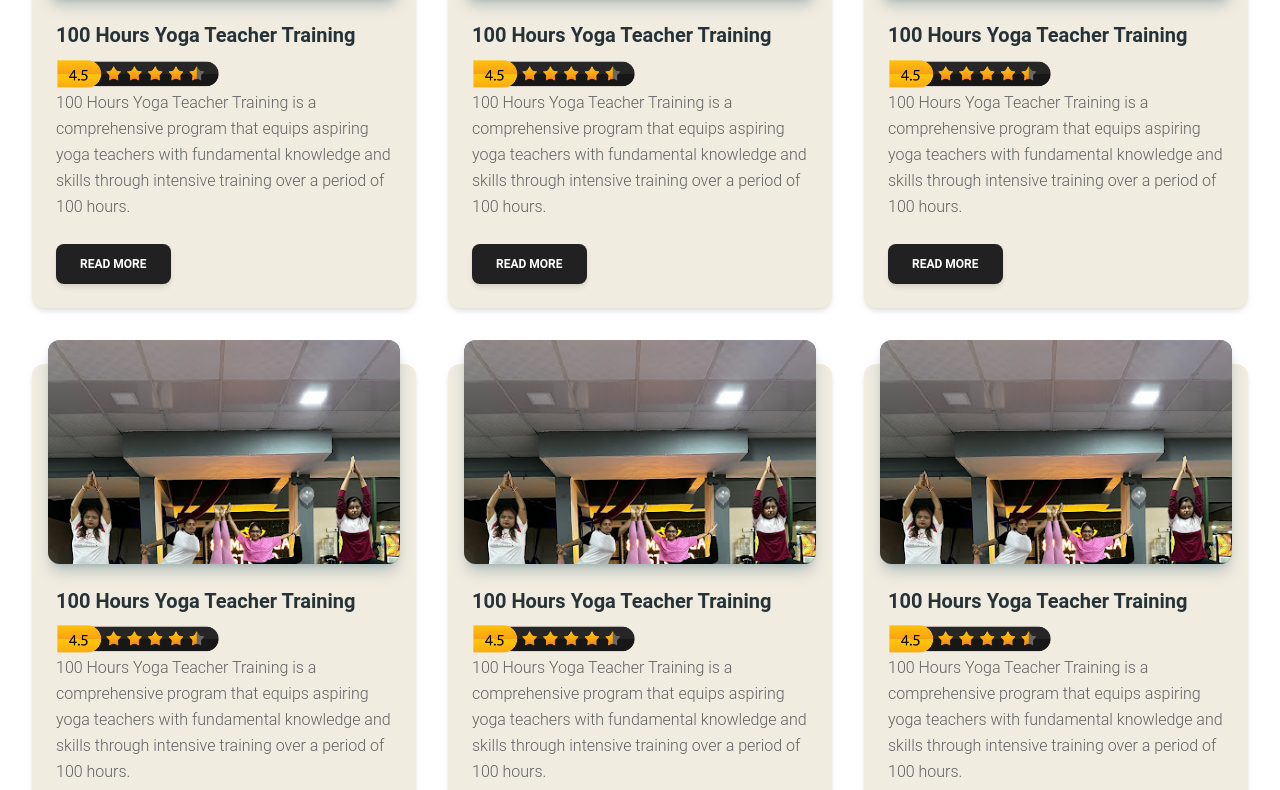
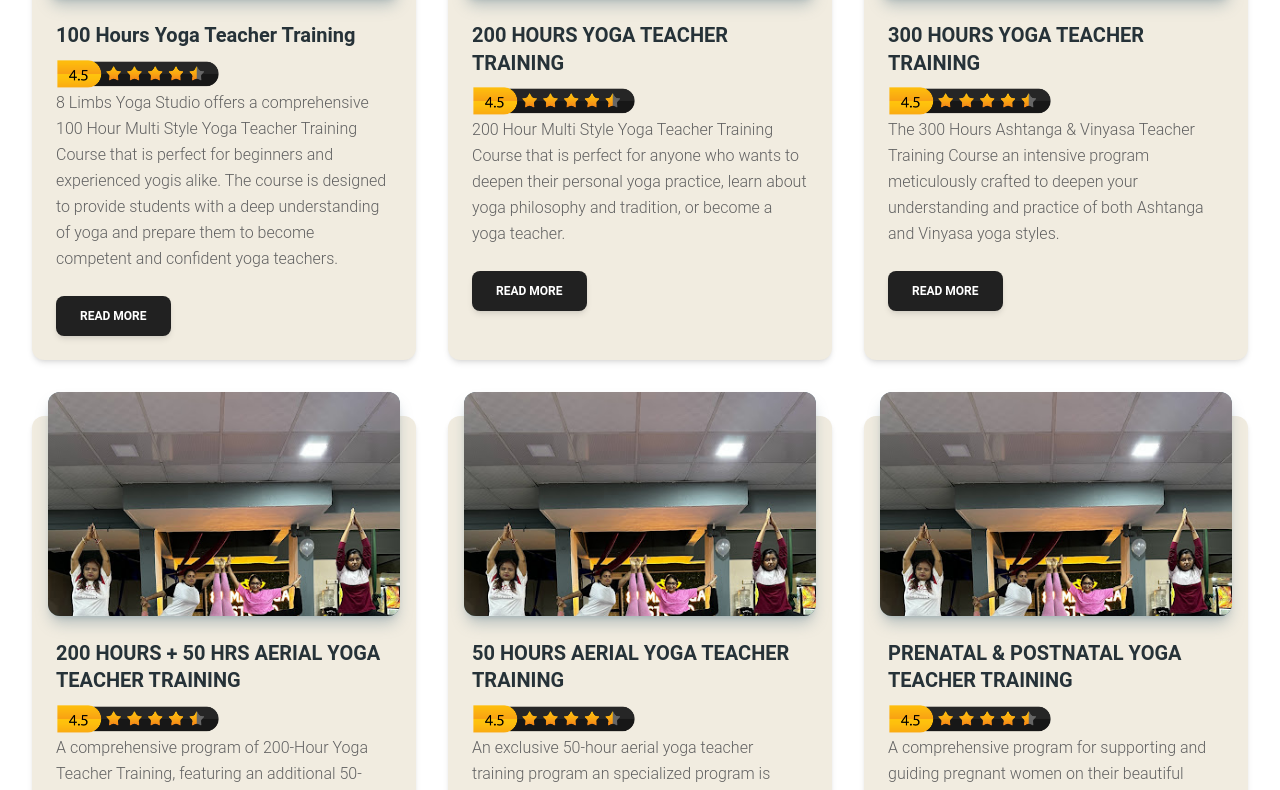
Before and after one commit to vins4407/8limbsyoga, a React (Vite) app: page / in a window 1280 px wide. Shown: the part 1370-2160 px from the top of the page. Built offline with nearby package versions, Linux system fonts and the light colour scheme.

Commit message:
updated links

```diff
--- a/src/Components/Homepage/CardsSection/CardsSection.jsx
+++ b/src/Components/Homepage/CardsSection/CardsSection.jsx
@@ -1,18 +1,88 @@
 import React from 'react'
-import { CardDefault } from './card'
+import stars from "../../../assets/4star.png"
+
 import cardimg from "../../../assets/yoga4.jpg"
-
+import {
+    Card,
+    CardHeader,
+    CardBody,
+    CardFooter,
+    Typography,
+    Button,
+  } from "@material-tailwind/react";
 
 
 const cardData = [
     {
-      title: '100 Hours Yoga Teacher Training',
-      description: 'A comprehensive program for aspiring yoga teachers...',
-      image: 'image1.jpg', // Replace with your image URL
-      link: '/100-hour-yoga-teacher-training',
+        title: '100 Hours Yoga Teacher Training',
+        description: '8 Limbs Yoga Studio offers a comprehensive 100 Hour Multi Style Yoga Teacher Training Course that is perfect for beginners and experienced yogis alike. The course is designed to provide students with a deep understanding of yoga and prepare them to become competent and confident yoga teachers.',
+        image: cardimg,
+        link: '/100-hour-yoga-teacher-training',
     },
+    {
+        title: '200 HOURS YOGA TEACHER TRAINING',
+        description: '200 Hour Multi Style Yoga Teacher Training Course that is perfect for anyone who wants to deepen their personal yoga practice, learn about yoga philosophy and tradition, or become a yoga teacher.',
+        image: cardimg,
+        link: '/200-hour-yoga-teacher-training',
+    },
+    {
+        title: '300 HOURS YOGA TEACHER TRAINING',
+        description: 'The 300 Hours Ashtanga & Vinyasa Teacher Training Course an intensive program meticulously crafted to deepen your understanding and practice of both Ashtanga and Vinyasa yoga styles.',
+        image: cardimg,
+        link: '/300-hour-yoga-teacher-training',
+    },
+    {
+        title: '200 HOURS + 50 HRS AERIAL YOGA TEACHER TRAINING',
+        description: 'A comprehensive program of 200-Hour Yoga Teacher Training, featuring an additional 50-Hour Aerial Yoga Certification...',
+        image: cardimg,
+        link: '/200+50-hour-yoga+aerial-teacher-training',
+    },
+    {
+        title: '50 HOURS AERIAL YOGA TEACHER TRAINING',
+        description: 'An exclusive 50-hour aerial yoga teacher training program an specialized program is tailored for yoga enthusiasts who aspire to master the art of aerial yoga ',
+        image: cardimg,
+        link: '/50-hour-aerial-yoga-teacher-training',
+    },
+    {
+        title: 'PRENATAL & POSTNATAL YOGA TEACHER TRAINING',
+        description: 'A comprehensive program for supporting and guiding pregnant women on their beautiful journey towards motherhood...',
+        image: cardimg,
+        link: '/prenatal-and-postnatal-yoga-teacher-training',
+    },
+
+
     // Add more card data as needed
-  ];
+];
+
+const CardDefault = ({ title, description, image, link }) => {
+    return (
+        <Card className="mt-6 w-96 bg-[#f1ece0ff]">
+            <CardHeader color="blue-gray" className="relative  h-56">
+                <img
+                    class="  object-bottom	"
+                    src={image}
+                    alt="card-image"
+                />
+            </CardHeader>
+            <CardBody>
+                <Typography variant="h5" color="blue-gray" className="mb-2">
+                    {title}
+                </Typography>
+                <img className=" h-8"
+                    src={stars}
+                    alt="card-image"
+                />
+                <Typography>
+                    {description}
+                </Typography>
+            </CardBody>
+            <CardFooter className="pt-0">
+                <a href={link}><Button >Read More</Button></a>
+            </CardFooter>
+        </Card>
+    );
+};
+
 
 function CardsSection() {
     return (
@@ -40,14 +110,11 @@ function CardsSection() {
 
 
             <div className='flex flex-wrap justify-center 3xl:px-40 gap-8'>
+            {cardData.map((card, index) => (
+                    <CardDefault key={index} {...card} />
+                    ))}
 
-                <CardDefault />
-                <CardDefault />
-                <CardDefault />
-                <CardDefault />
 
-                <CardDefault />
-                <CardDefault />
 
             </div>
         </div>
--- a/src/Components/Homepage/CardsSection/card.jsx
+++ b/src/Components/Homepage/CardsSection/card.jsx
@@ -1,43 +1,78 @@
-import {
-    Card,
-    CardHeader,
-    CardBody,
-    CardFooter,
-    Typography,
-    Button,
-  } from "@material-tailwind/react";
-import cardimg from "../../../assets/yoga4.jpg"
-import stars from "../../../assets/4star.png"
+// import {
+//     Card,
+//     CardHeader,
+//     CardBody,
+//     CardFooter,
+//     Typography,
+//     Button,
+//   } from "@material-tailwind/react";
+// import cardimg from "../../../assets/yoga4.jpg"
+// import stars from "../../../assets/4star.png"
 
 
-  export function CardDefault() {
+// // Card.js
+// import React from 'react';
+
+// const Card = ({ title, description, image }) => {
+//   return (
+//     <Card className="mt-6 w-96 bg-[#f1ece0ff]">
+//     <CardHeader color="blue-gray" className="relative  h-56">
+//       <img
+//       class="  object-bottom	"
+//       src={cardimg}
+//         alt="card-image"
+//       />
+//     </CardHeader>
+//     <CardBody>
+//       <Typography variant="h5" color="blue-gray" className="mb-2">
+//       100 Hours Yoga Teacher Training
+//       </Typography>
+//       <img className=" h-8"
+//       src={stars}
+//         alt="card-image"
+//       />
+//       <Typography>
+//       100 Hours Yoga Teacher Training is a comprehensive program that equips aspiring yoga teachers with fundamental knowledge and skills through intensive training over a period of 100 hours.
+
+//       </Typography>
+//     </CardBody>
+//     <CardFooter  className="pt-0">
+//       <a href="/100-hour-yoga-teacher-training"><Button >Read More</Button></a>
+//     </CardFooter>
+//   </Card>
+//   );
+// };
+
+// export default Card;
+
+//   export function CardDefault() {
 
 
-    return (
-      <Card className="mt-6 w-96 bg-[#f1ece0ff]">
-        <CardHeader color="blue-gray" className="relative  h-56">
-          <img
-          class="  object-bottom	"
-          src={cardimg}
-            alt="card-image"
-          />
-        </CardHeader>
-        <CardBody>
-          <Typography variant="h5" color="blue-gray" className="mb-2">
-          100 Hours Yoga Teacher Training
-          </Typography>
-          <img className=" h-8"
-          src={stars}
-            alt="card-image"
-          />
-          <Typography>
-          100 Hours Yoga Teacher Training is a comprehensive program that equips aspiring yoga teachers with fundamental knowledge and skills through intensive training over a period of 100 hours.
+//     return (
+//       <Card className="mt-6 w-96 bg-[#f1ece0ff]">
+//         <CardHeader color="blue-gray" className="relative  h-56">
+//           <img
+//           class="  object-bottom	"
+//           src={cardimg}
+//             alt="card-image"
+//           />
+//         </CardHeader>
+//         <CardBody>
+//           <Typography variant="h5" color="blue-gray" className="mb-2">
+//           100 Hours Yoga Teacher Training
+//           </Typography>
+//           <img className=" h-8"
+//           src={stars}
+//             alt="card-image"
+//           />
+//           <Typography>
+//           100 Hours Yoga Teacher Training is a comprehensive program that equips aspiring yoga teachers with fundamental knowledge and skills through intensive training over a period of 100 hours.
 
-          </Typography>
-        </CardBody>
-        <CardFooter  className="pt-0">
-          <a href="/100-hour-yoga-teacher-training"><Button >Read More</Button></a>
-        </CardFooter>
-      </Card>
-    );
-  }
+//           </Typography>
+//         </CardBody>
+//         <CardFooter  className="pt-0">
+//           <a href="/100-hour-yoga-teacher-training"><Button >Read More</Button></a>
+//         </CardFooter>
+//       </Card>
+//     );
+//   }
--- a/src/Components/Homepage/EnquirySection/Enquery.jsx
+++ b/src/Components/Homepage/EnquirySection/Enquery.jsx
@@ -18,12 +18,13 @@ function Enquery() {
                 </h1>
 
                 <div className='flex py-10 gap-5'>
-                    <button class="relative py-2 px-8 text-black text-base font-bold uppercase rounded-[50px] overflow-hidden
+                    <button href="https://wa.link/z3apxg" class="relative py-2 px-8 text-black text-base font-bold uppercase rounded-[50px] overflow-hidden
                                     bg-white transition-all duration-400 ease-in-out shadow-md hover:scale-105
                                      hover:text-white hover:shadow-lg active:scale-90 before:absolute before:top-0 before:-left-full before:w-full before:h-full
                                      before:bg-gradient-to-r before:from-orange-500 before:to-orange-300 before:transition-all before:duration-500 before:ease-in-out before:z-[-1]
                                      before:rounded-[50px] hover:before:left-0">
-                        Whatsapp                    </button>
+                        Whatsapp
+                    </button>
                     <div>
                         <p>Support Number</p>
                         <a className='text-2xl text-orange-500 font-bold' href='tel:+91 75586 60993'>+91 75586 60993</a>
--- a/src/Components/Homepage/navbar/MyLinks.jsx
+++ b/src/Components/Homepage/navbar/MyLinks.jsx
@@ -18,7 +18,7 @@ export const links = [
           sublink: [
             { name: "50 HOURS AERIAL YOGA TEACHER TRAINING", link: "/50-hour-aerial-yoga-teacher-training" },
             { name: "100 HOURS AERIAL YOGA TEACHER TRAINING", link: "/100-hour-aerial-yoga-teacher-training" },
-            { name: "PRENATAL & POSTNATAL YOGA TEACHER TRAINING", link: "/parental-and-postnel-yoga-teacher-training" },
+            { name: "PRENATAL & POSTNATAL YOGA TEACHER TRAINING", link: "/prenatal-and-postnatal-yoga-teacher-training" },
 
 
           ],
@@ -34,7 +34,7 @@ export const links = [
           Head: "yoga",
           sublink: [
             { name: "200 HOURS ONLINE YOGA TEACHER TRAINING", link: "/200-hour-yoga-teacher-training" },
-            { name: "PRENATAL & POSTNATAL ONLINE YOGA TEACHER TRAINING", link: "/parental-and-postnel-yoga-teacher-training" },
+            { name: "PRENATAL & POSTNATAL ONLINE YOGA TEACHER TRAINING", link: "/prenatal-and-postnatal-yoga-teacher-training" },
           ],
         },
 
--- a/src/Components/Homepage/navbar/NavLinks.jsx
+++ b/src/Components/Homepage/navbar/NavLinks.jsx
@@ -45,7 +45,7 @@ const NavLinks = () => {
                           <li className="text-sm text-gray-600 my-2.5">
                             <Link
                               to={slink.link}
-                              className="hover:text-primary"
+                              className="hover:text-orange-500"
                             >
                               {slink.name}
                             </Link>
--- a/src/main.jsx
+++ b/src/main.jsx
@@ -27,7 +27,7 @@ ReactDOM.createRoot(document.getElementById("root")).render(
                 <Route exact path="/200+50-hour-yoga+aerial-teacher-training" element={<TwoPlusFiftyHoursYoga/>}></Route>
                 <Route exact path="/50-hour-aerial-yoga-teacher-training" element={<FiFtyHoursAerialYoga/>}></Route>
                 <Route exact path="/100-hour-aerial-yoga-teacher-training" element={<HundredHoursAerialYoga/>}></Route>
-                <Route exact path="/parental-and-postnel-yoga-teacher-training" element={<ParentalYoga/>}></Route>
+                <Route exact path="/prenatal-and-postnatal-yoga-teacher-training" element={<ParentalYoga/>}></Route>
                 <Route exact path="/INDEPENDENCE-DAY-RETREAT" element={<IndependenceDayRreat/>}></Route>
                 <Route exact path="/STRESS-FREE-TRAINING" element={<StressFreeYoga/>}></Route>
                 <Route exact path="/BREATHE-AND-WORK-TRAINING" element={<BreathWorkYoga/>}></Route>
```
Also changed, not shown: src/Components/Homepage/footer/Footer.jsx (+5 -5 lines).
